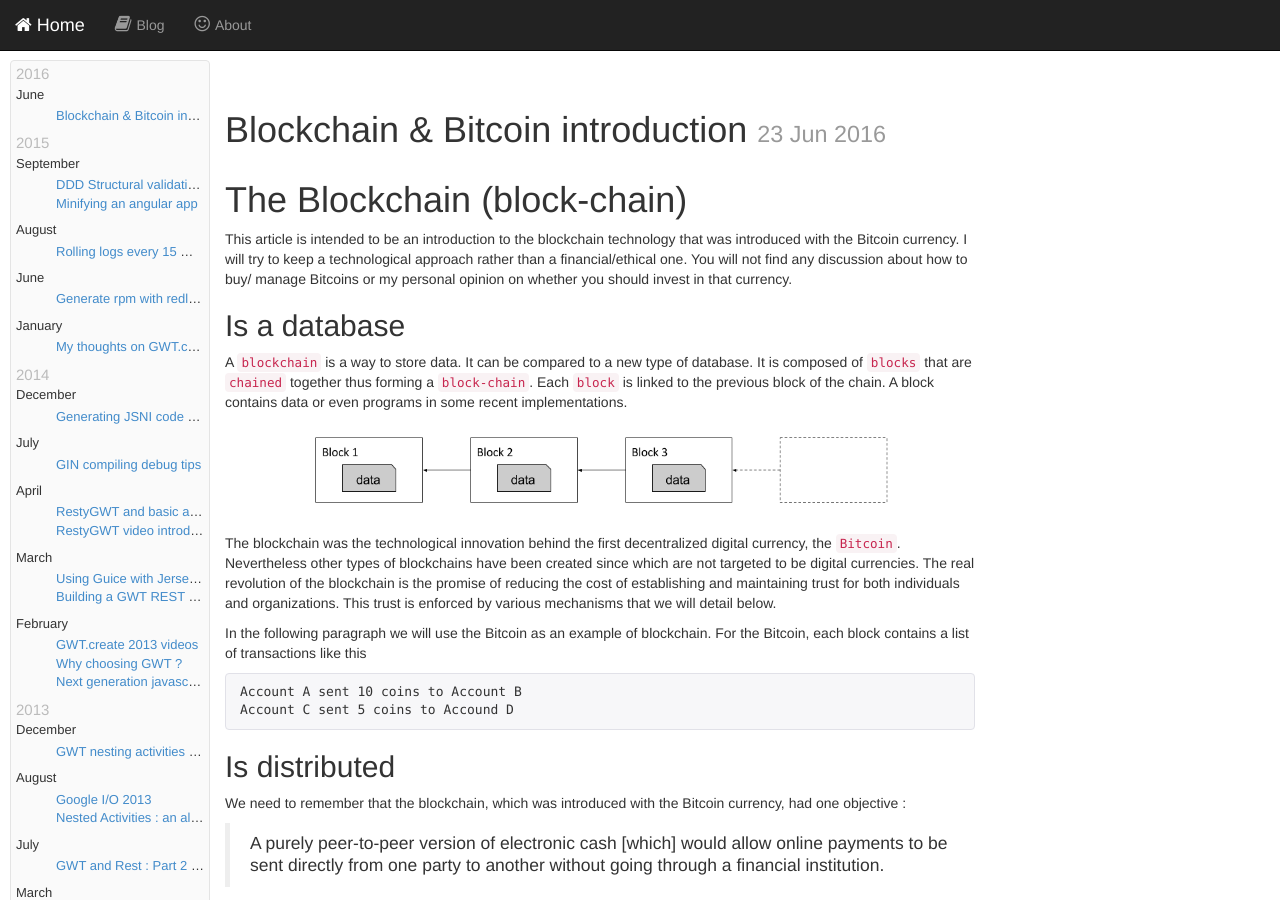
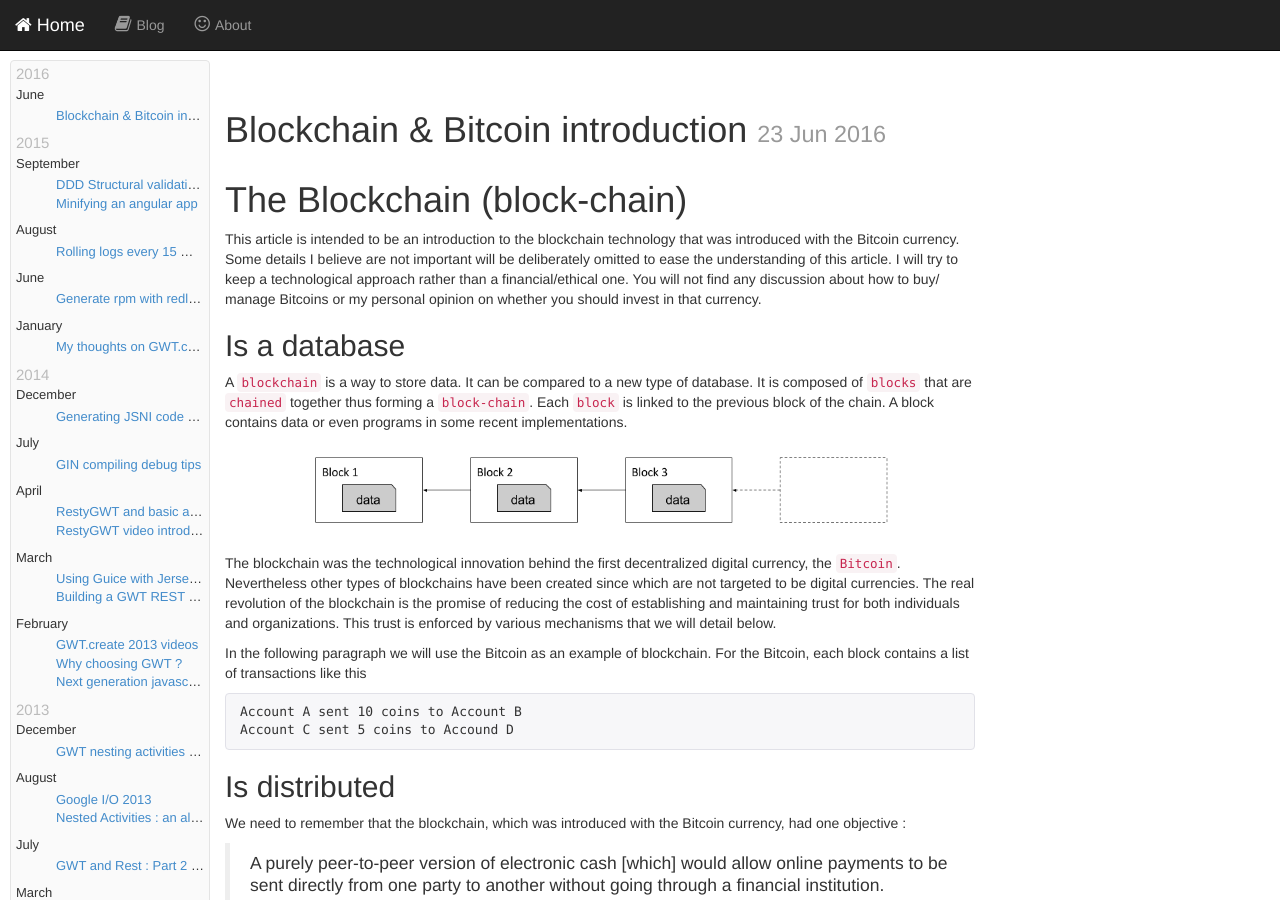
Before and after one commit to ronanquillevere/ronanquillevere.github.io, a Jekyll site: the page built from _posts/2016-06-23-blockchain.markdown, in a window 1280 px wide and 900 px high. Built offline with Jekyll 4.4.1, drawn with Linux system fonts in a browser that asks for light colours; comment, search, counter and statistics services are not loaded.

Commit message:
improv
improv

```diff
--- a/_posts/2016-06-23-blockchain.markdown
+++ b/_posts/2016-06-23-blockchain.markdown
@@ -7,7 +7,7 @@ Categories: [security, database, distributed, peer2peer]
 ---
 
 # The Blockchain (block-chain)
-This article is intended to be an introduction to the blockchain technology that was introduced with the Bitcoin currency. I will try to keep a technological approach rather than a financial/ethical one. You will not find any discussion about how to buy/ manage Bitcoins or my personal opinion on whether you should invest in that currency.
+This article is intended to be an introduction to the blockchain technology that was introduced with the Bitcoin currency. Some details I believe are not important will be deliberately omitted to ease the understanding of this article. I will try to keep a technological approach rather than a financial/ethical one. You will not find any discussion about how to buy/ manage Bitcoins or my personal opinion on whether you should invest in that currency.
 
 ## Is a database
 A `blockchain` is a way to store data. It can be compared to a new type of database. It is composed of `blocks` that are `chained` together thus forming a `block-chain`. Each `block` is linked to the previous block of the chain. A block contains data or even programs in some recent implementations.
@@ -120,8 +120,6 @@ The steps to run the network are as follows:
 
 
 
-
-
 # Bibliography
 * [Bitcoin: A Peer-to-Peer Electronic Cash System](https://Bitcoin.org/Bitcoin.pdf)
 * [https://en.Bitcoin.it/wiki/](https://en.Bitcoin.it/wiki/)
```
